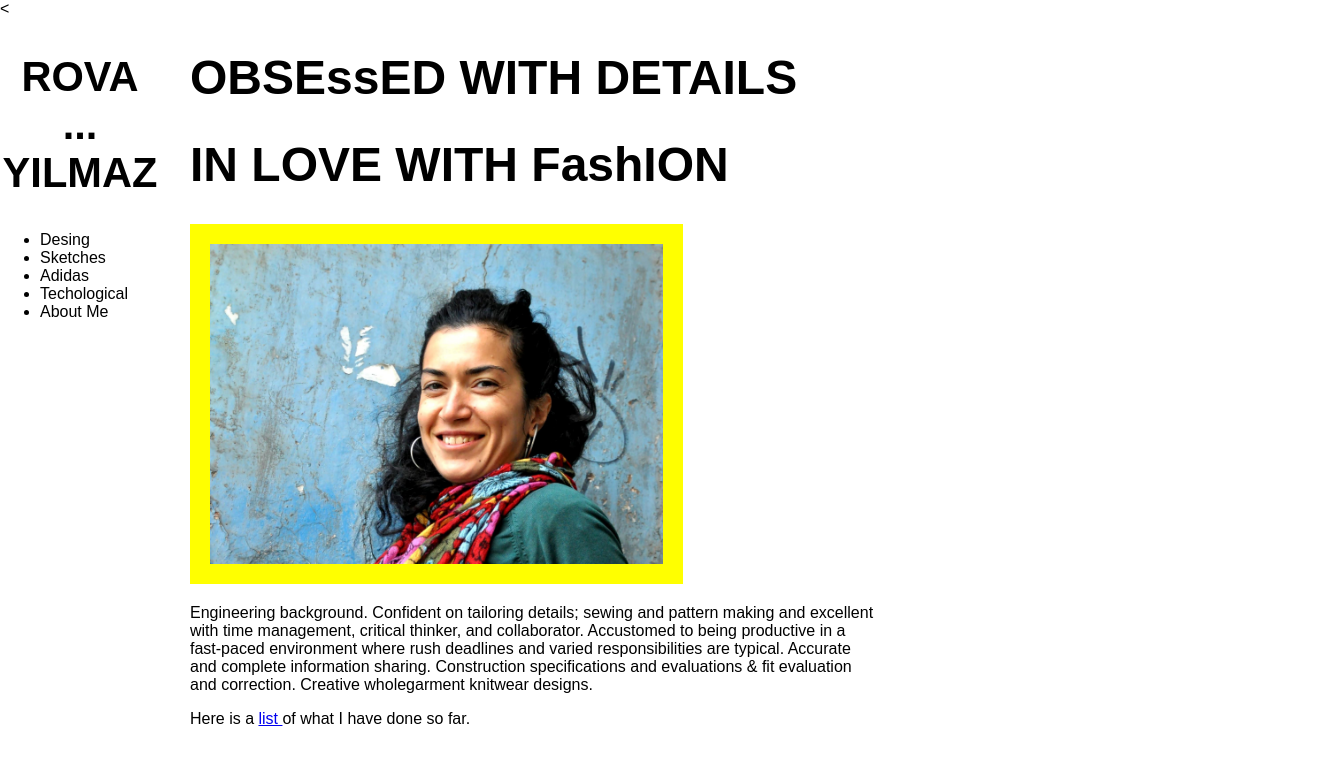
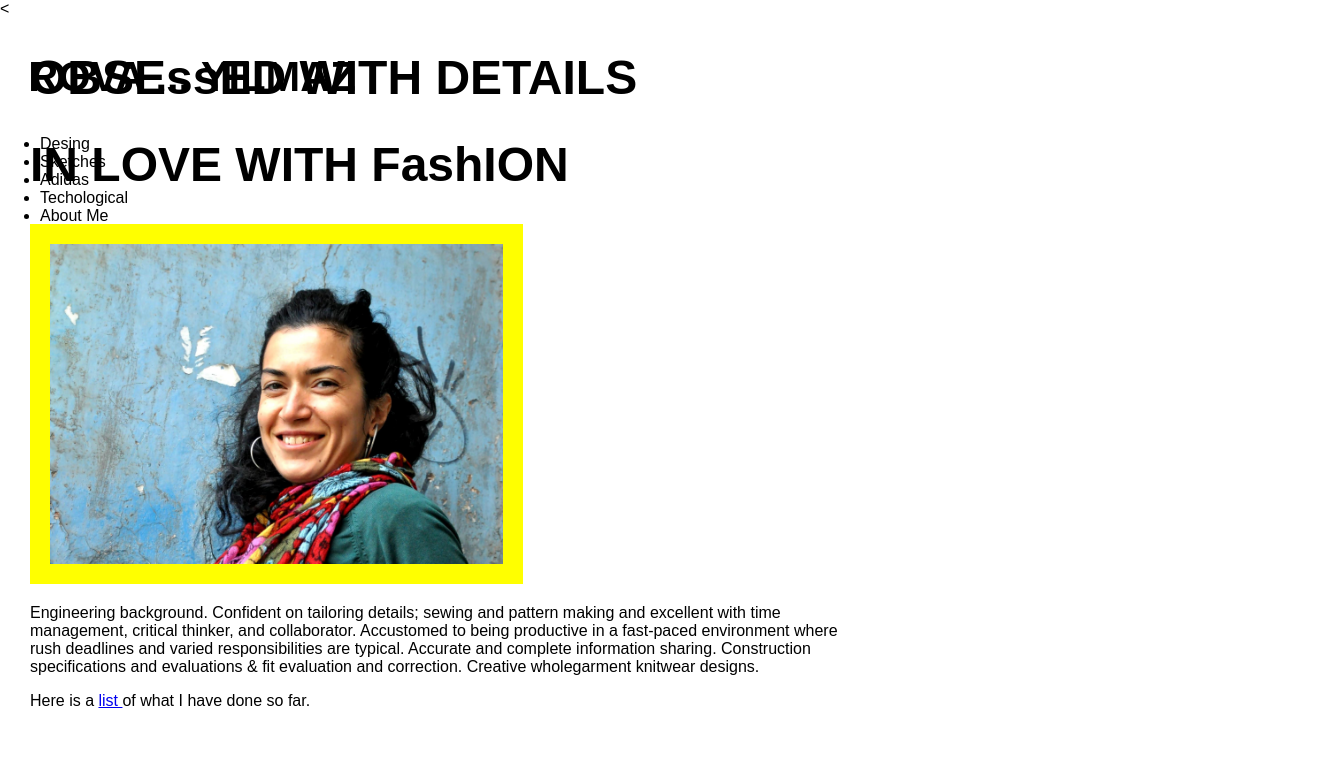
Before and after one commit to rova-ny/rova-ny.github.io, a plain HTML site: page index.html in a window 1280 px wide. Shown: the whole page, 1340 px wide, since content can reach past the window. Drawn offline with Linux system fonts and the light colour scheme.

Commit message:
Update main.css

```diff
--- a/main.css
+++ b/main.css
@@ -40,7 +40,7 @@ video {
 }
 
 .main {
-  padding: 30px
+  position: absolute;
   padding-left: 30px;
   min-width: 75%;
 }
```
